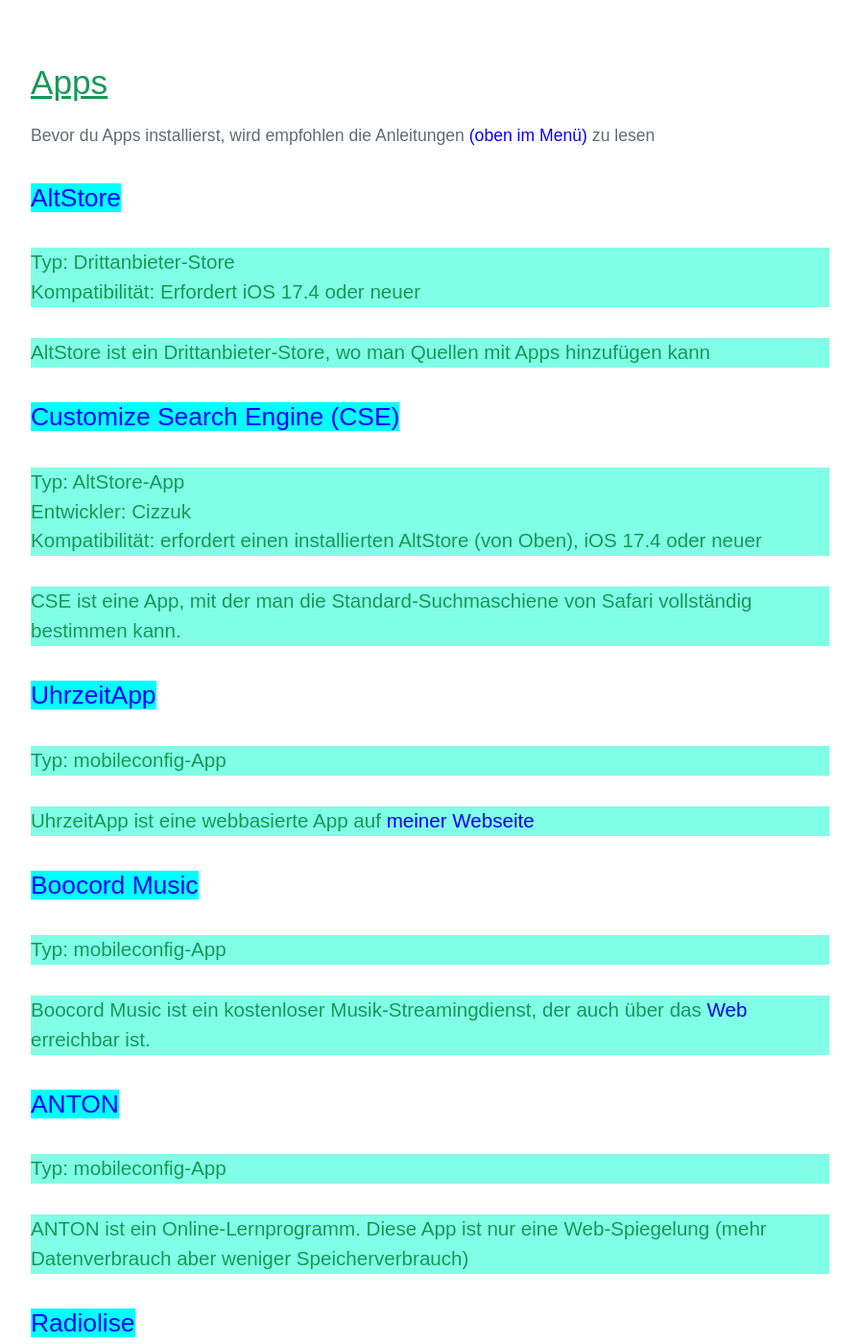
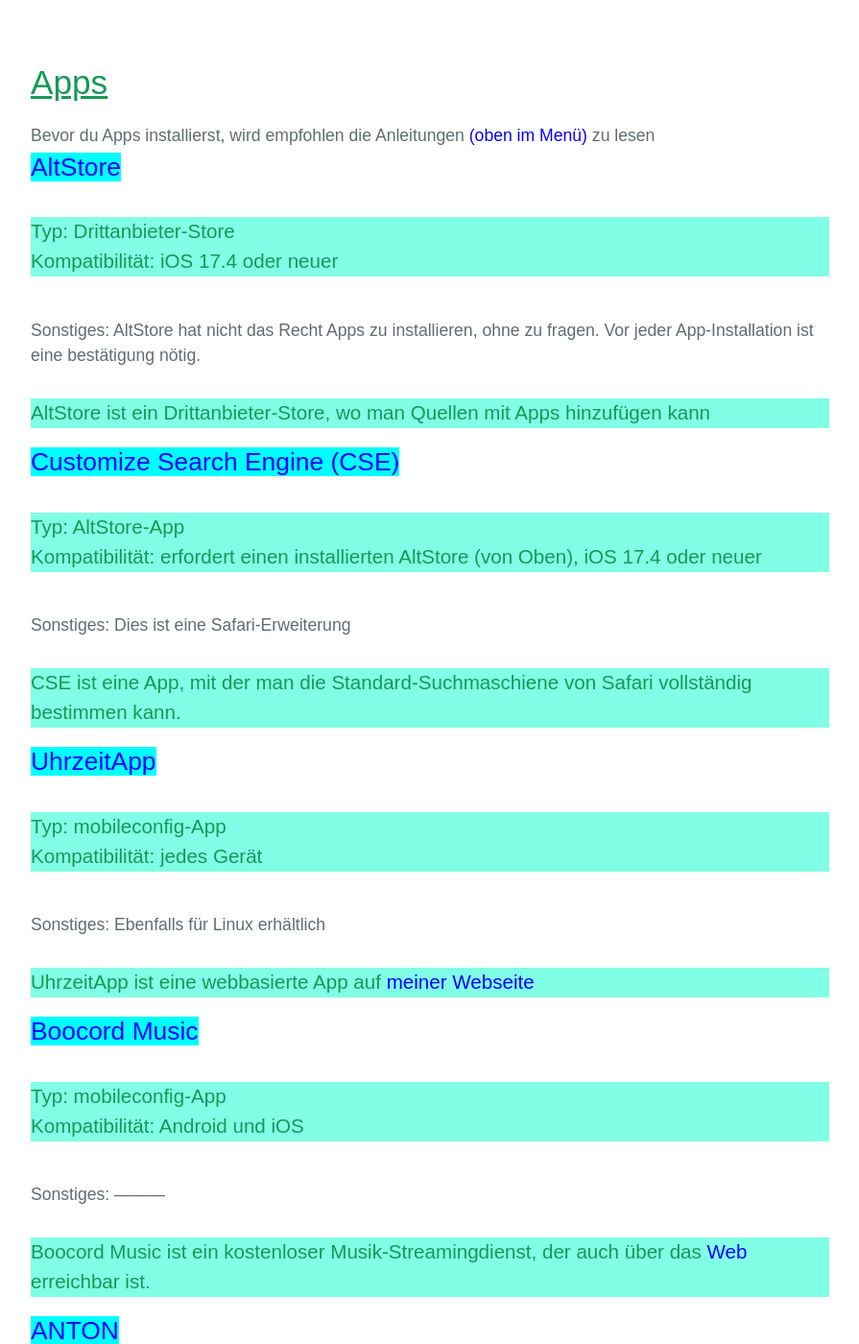
Before and after one commit to die-techniker/vstore, a Jekyll site: the page built from app/apps/index.html, in a window 1280 px wide and 1400 px high, scrolled down 387 px. Shown: the whole window at 96% size, without its empty margins (192-1087 px from the left). Built offline with Jekyll 4.4.1, drawn with Linux system fonts in a browser that asks for light colours; part of the change alters nothing that is shown; some of the changed text lies outside the part shown.

Commit message:
update on Linux-Viktor from viktor-chiarcos with git-send

```diff
--- a/app/apps/index.html
+++ b/app/apps/index.html
@@ -16,22 +16,18 @@ excerpt: "Ein kostenloser App-Store für Entwickler und Apple-Gerät-Nutzer"
     </style>
     <meta charset="UTF-8">
     <script>
-      function InstallCSE(){
-        alert("Hinweise zur Installation von CSE:\nFalls du AltStore installiert hast, wirst du nach dem du Ok drückst zur Quelle des Entwicklers weitergeleitet. Klicke oben rechts auf das Plus und suche nach der App Customize Search Engine. Wenn du sie gefunden hast klicke auf FREE und führe alle bestätigungen durch.");
-        location.href() = "altstore-pal://source?url=https://i.cizzuk.net/altstore/source.pal.json"
-      }
     </script>
   </head>
   <body>
 
     <h1 style="font-weight: normal; text-decoration: underline; font-color: #000000">Apps</h1>
     Bevor du Apps installierst, wird empfohlen die Anleitungen <a href="#oben">(oben im Menü)</a> zu lesen
-
+    <!--
     <h2><a href="https://altstore.io/download#" style="text-decoration: none; background-color: #00ffff">AltStore</a></h2>
     <h3 style="font-weight: normal; background-color: #81ffe6; font-color: #ffffff">Typ: Drittanbieter-Store<br>Kompatibilität: Erfordert iOS 17.4 oder neuer</h3>
     <h3 style="font-weight: normal; background-color: #81ffe6">AltStore ist ein Drittanbieter-Store, wo man Quellen mit Apps hinzufügen kann</h3>
 
-    <h2><a href="javascript: InstallCSE()" style="text-decoration: none; background-color: #00ffff">Customize Search Engine (CSE)</a></h2>
+    <h2><a href="altstore-pal://source?url=https://i.cizzuk.net/altstore/source.pal.json" style="text-decoration: none; background-color: #00ffff">Customize Search Engine (CSE)</a></h2>
     <h3 style="font-weight: normal; background-color: #81ffe6; font-color: #ffffff">Typ: AltStore-App<br>Entwickler: Cizzuk<br>Kompatibilität: erfordert einen installierten AltStore (von Oben), iOS 17.4 oder neuer</h3>
     <h3 style="font-weight: normal; background-color: #81ffe6">CSE ist eine App, mit der man die Standard-Suchmaschiene von Safari vollständig bestimmen kann.</h3>
 
@@ -50,6 +46,108 @@ excerpt: "Ein kostenloser App-Store für Entwickler und Apple-Gerät-Nutzer"
     <h2><a href="/vstore/app/Radiolise.mobileconfig" style="text-decoration: none;  background-color: #00ffff" >Radiolise</a></h2>
     <h3 style="font-weight: normal; background-color: #81ffe6"; font-color: #ffffff>Typ: mobileconfig-App</h3>
     <h3 style="font-weight: normal; background-color: #81ffe6">Ein kostenloser Online-Radio-Player der auf die radio-browser Datenbank basiert</h3>
+  -->
+
+<VStore-App
+name="AltStore"
+url="https://altstore.io/download#"
+beschreibung="AltStore ist ein Drittanbieter-Store, wo man Quellen mit Apps hinzufügen kann"
+typ="Drittanbieter-Store"
+kompatibilität="iOS 17.4 oder neuer"
+sonstiges="AltStore hat nicht das Recht Apps zu installieren, ohne zu fragen. Vor jeder App-Installation ist eine bestätigung nötig.">
+</VStore-App>
+
+<VStore-App
+name="Customize Search Engine (CSE)"
+url="altstore-pal://source?url=https://i.cizzuk.net/altstore/source.pal.json"
+beschreibung="CSE ist eine App, mit der man die Standard-Suchmaschiene von Safari vollständig bestimmen kann."
+typ="AltStore-App"
+kompatibilität="erfordert einen installierten AltStore (von Oben), iOS 17.4 oder neuer"
+sonstiges="Dies ist eine Safari-Erweiterung">
+</VStore-App>
+
+<VStore-App
+name="UhrzeitApp"
+url="/vstore/app/UhrzeitApp.mobileconfig"
+beschreibung='UhrzeitApp ist eine webbasierte App auf <a href="https://viktor-chiarcos.github.io">meiner Webseite'
+typ="mobileconfig-App"
+kompatibilität="jedes Gerät"
+sonstiges="Ebenfalls für Linux erhältlich">
+</VStore-App>
+
+<VStore-App
+name="Boocord Music"
+url="/vstore/app/Boocord_Music.mobileconfig"
+beschreibung='Boocord Music ist ein kostenloser Musik-Streamingdienst, der auch über das <a href="https://music.boocord.com">Web</a> erreichbar ist.'
+typ="mobileconfig-App"
+kompatibilität="Android und iOS"
+sonstiges="———">
+</VStore-App>
+
+<VStore-App
+name="ANTON"
+url="/vstore/app/ANTON.mobileconfig"
+beschreibung="ANTON ist ein Online-Lernprogramm. Diese App ist nur eine Web-Spiegelung (mehr Datenverbrauch aber weniger Speicherverbrauch)"
+typ="mobileconfig-App"
+kompatibilität="iOS"
+sonstiges="Ab 5 Jahren empfohlen">
+</VStore-App>
+
+<VStore-App
+name="Radiolise"
+url="/vstore/app/Radiolise.mobileconfig"
+beschreibung="Ein kostenloser Online-Radio-Player der auf die radio-browser Datenbank basiert"
+typ="mobileconfig-App"
+kompatibilität="Android und iOS"
+sonstiges="———">
+</VStore-App>
+
+
+<!--
+Vorlage
+<VStore-App
+name=""
+url=""
+beschreibung=""
+typ=""
+kompatibilität=""
+sonstiges="">
+</VStore-App>
+-->
+<script>
+    // 1. Das Element einmalig beim Browser registrieren
+    class VStoreAppElement extends HTMLElement {
+        constructor() {
+            super();
+        }
+    }
+    customElements.define('vstore-app', VStoreAppElement);
+
+    // 2. ALLE <vstore-app> Elemente auf der Seite finden
+    const alleApps = document.querySelectorAll('vstore-app');
+
+    // 3. Jede einzelne App durchgehen und die Attribute auslesen
+    alleApps.forEach((app, index) => {
+        let name = app.getAttribute('name');
+        let url = app.getAttribute('url');
+        let sonstiges = app.getAttribute('sonstiges');
+        let beschreibung = app.getAttribute('beschreibung');
+        let kompatibilitaet = app.getAttribute('kompatibilität');
+        let typ = app.getAttribute('typ');
+
+
+        // Ausgabe in der Konsole zur Kontrolle
+        console.log(`--- App #${index + 1} ---`);
+        console.log(`Name: ${name}`);
+        console.log(`Typ: ${typ}`);
+        console.log(`Beschreibung: ${beschreibung}`);
+        app.innerHTML = `
+<h2><a href="${url}" style="text-decoration: none; background-color: #00ffff">${name}</a></h2>
+    <h3 style="font-weight: normal; background-color: #81ffe6; font-color: #ffffff">Typ: ${typ}<br>Kompatibilität: ${kompatibilitaet}</h3><br>Sonstiges: ${sonstiges}
+    <h3 style="font-weight: normal; background-color: #81ffe6">${beschreibung}</h3>
+        `;
+    });
+</script>
 
   </body>
 </html
```
